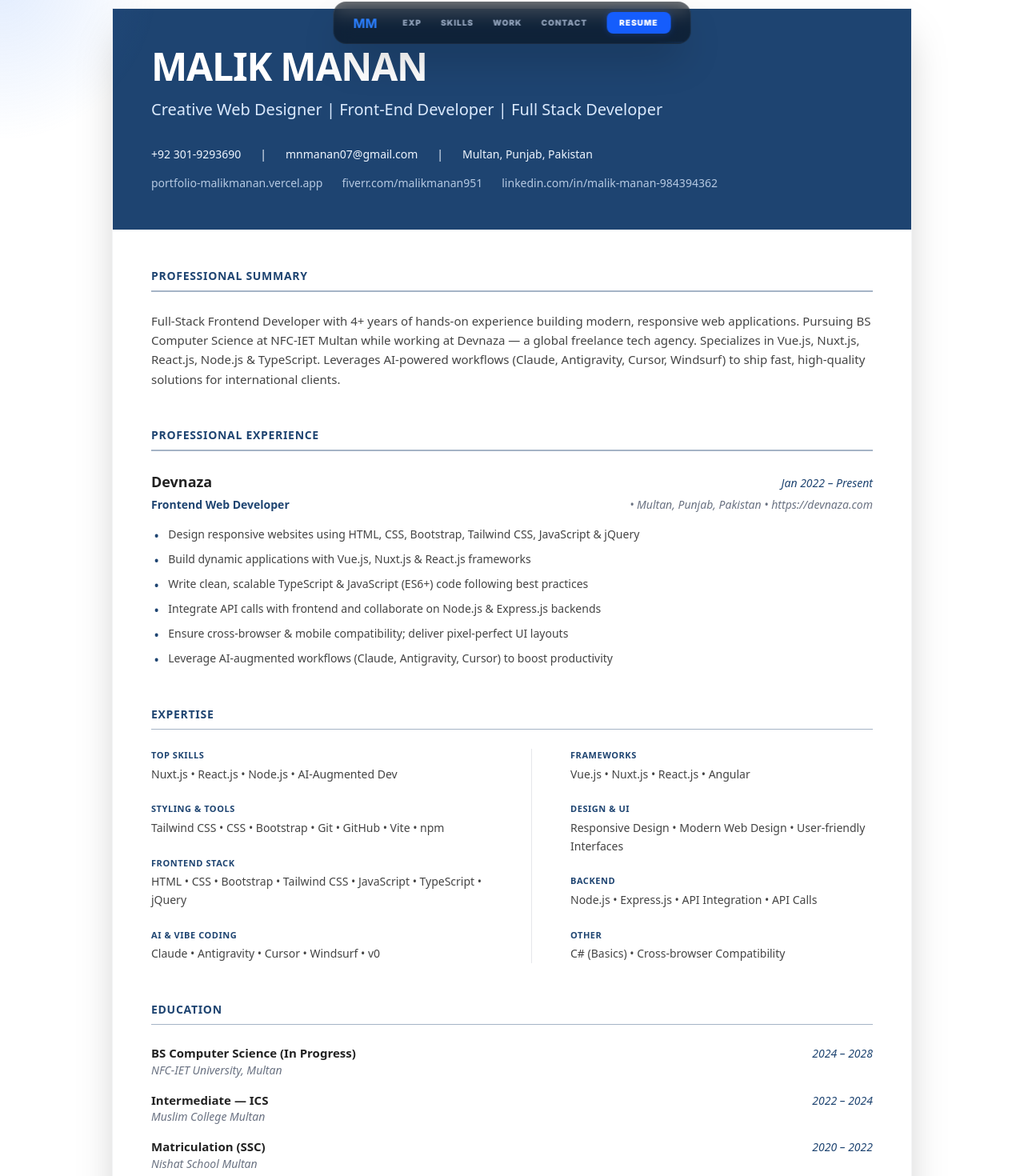
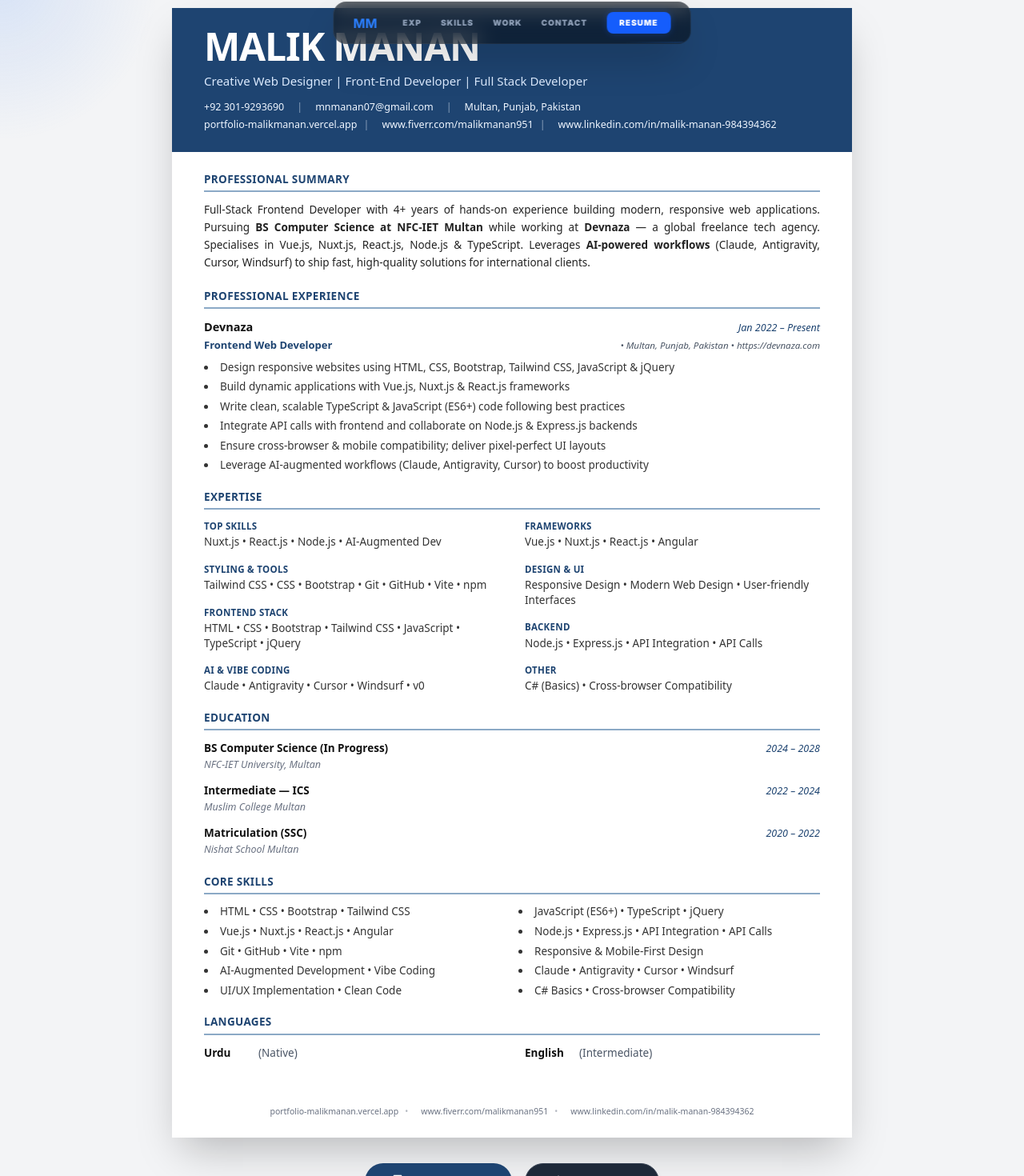
Before and after one commit to malikmanan07/Portfolio, a Next.js app: page /resume in a window 1280 px wide. Shown: the part 22-1492 px from the top of the page at 80% size. Built offline with nearby package versions, Linux system fonts and the light colour scheme.

Commit message:
Print or export resume

```diff
--- a/src/app/resume/page.tsx
+++ b/src/app/resume/page.tsx
@@ -4,155 +4,212 @@ import resume from "@/data/resume.json";
 
 export default function ResumePage() {
     return (
-        <div className="min-h-screen bg-white text-[#333] font-sans p-0 md:p-8">
-            <div className="max-w-[1000px] mx-auto shadow-2xl border border-gray-100 print:shadow-none print:border-none">
-                {/* Header */}
-                <div className="bg-[#1e4471] text-white p-8 md:p-12">
-                    <h1 className="text-5xl font-bold tracking-tight mb-4">{resume.basics.name}</h1>
-                    <p className="text-xl font-light text-blue-100 mb-8">{resume.basics.title}</p>
-                    <div className="flex flex-wrap gap-x-6 gap-y-2 text-sm text-blue-50 font-medium">
+        <div className="min-h-screen bg-gray-100 text-[#333] font-sans p-4 md:p-8 print:p-0 print:bg-white flex flex-col items-center">
+            {/* Global Print Styles */}
+            <style dangerouslySetInnerHTML={{ __html: `
+                @media print {
+                    @page {
+                        margin: 0mm !important; /* ZERO MARGIN so the blue header touches the physical paper edge */
+                        size: A4 portrait;
+                    }
+                    html {
+                        font-size: 10.5px !important; /* Stronger scale down so it definitively fits exactly on ONE PAGE */
+                    }
+                    body {
+                        background: white !important;
+                        margin: 0 !important;
+                        padding: 0 !important;
+                        width: 100% !important;
+                        -webkit-print-color-adjust: exact !important;
+                        print-color-adjust: exact !important;
+                    }
+                    .resume-paper {
+                        box-shadow: none !important;
+                        max-width: 100% !important;
+                        width: 100% !important;
+                        margin: 0 !important;
+                        padding: 0 !important;
+                    }
+                    .print\\:hidden {
+                        display: none !important;
+                    }
+                    /* Ensure exact line weight and color for print */
+                    .resume-divider {
+                        border-bottom: 2px solid #5b8db8 !important; /* Matches the lighter blue line in the image */
+                        opacity: 1 !important;
+                    }
+                    /* Ensure page breaks don't ruin layout even if small */
+                    section, h1, h2, h3, h4, p, li {
+                        page-break-inside: avoid !important;
+                        break-inside: avoid !important;
+                    }
+                }
+            `}} />
+
+            <div className="resume-paper bg-white w-full max-w-[850px] shadow-2xl overflow-hidden print:shadow-none mx-auto print:w-full print:max-w-none">
+
+                {/* Header Match Image - perfectly touches edge due to 0 margin, but we add inner padding print:px-12 (3rem) */}
+                <div className="bg-[#1e4471] text-white px-8 md:px-10 py-6 print:px-12 print:py-6">
+                    <h1 className="text-4xl md:text-5xl font-bold tracking-tight mb-2">{resume.basics.name}</h1>
+                    <p className="text-[13px] md:text-[15px] font-light text-blue-100 mb-3 block">{resume.basics.title}</p>
+                    <div className="flex flex-wrap gap-x-4 gap-y-1 text-[11.5px] md:text-[12.5px] text-blue-50 font-medium mb-1">
                         <span>{resume.basics.phone}</span>
-                        <span>|</span>
+                        <span className="opacity-50">|</span>
                         <span>{resume.basics.email}</span>
-                        <span>|</span>
+                        <span className="opacity-50">|</span>
                         <span>{resume.basics.location}</span>
                     </div>
-                    <div className="mt-4 flex flex-wrap gap-x-6 gap-y-2 text-sm text-blue-100/80">
+                    <div className="flex flex-wrap gap-x-4 gap-y-1 text-[11.5px] md:text-[12.5px] text-blue-50 font-medium">
                         {resume.basics.links.map((link, idx) => (
-                            <a key={idx} href={link.url} target="_blank" rel="noopener noreferrer" className="hover:text-white hover:underline transition-all">
-                                {link.label}
+                            <span key={idx} className="flex items-center gap-2">
+                                <a href={link.url} target="_blank" rel="noopener noreferrer" className="hover:text-white transition-all">
+                                    {link.url.replace(/^https?:\/\//, '')}
                                 </a>
+                                {idx < resume.basics.links.length - 1 && <span className="opacity-50">|</span>}
+                            </span>
                         ))}
                     </div>
                 </div>
 
-                <div className="p-8 md:p-12 space-y-12">
-                    {/* Professional Summary */}
+                {/* Content Match Image - with inner padding to keep text safe from raw physical edges */}
+                <div className="px-8 md:px-10 py-6 space-y-5 print:px-12 print:py-6 print:space-y-4 text-[12.5px] md:text-[13.5px] text-[#222]">
+
+                    {/* PROFESSIONAL SUMMARY */}
                     <section>
-                        <h2 className="text-[#1e4471] text-sm font-bold uppercase tracking-wider mb-2">Professional Summary</h2>
-                        <div className="w-full h-[1.5px] bg-[#1e4471] mb-6 opacity-40"></div>
-                        <p className="text-[15px] leading-relaxed text-[#444] font-medium">
-                            {resume.basics.summary}
+                        <h2 className="text-[#1e4471] text-[13.5px] font-bold uppercase tracking-wide mb-1">Professional Summary</h2>
+                        <div className="resume-divider border-b-2 border-[#8ba9c6] mb-3 print:mb-2"></div>
+                        <p className="leading-relaxed text-justify">
+                            Full-Stack Frontend Developer with 4+ years of hands-on experience building modern, responsive web applications. Pursuing <span className="font-bold">BS Computer Science at NFC-IET Multan</span> while working at <span className="font-bold">Devnaza</span> — a global freelance tech agency. Specialises in Vue.js, Nuxt.js, React.js, Node.js & TypeScript. Leverages <span className="font-bold">AI-powered workflows</span> (Claude, Antigravity, Cursor, Windsurf) to ship fast, high-quality solutions for international clients.
                         </p>
                     </section>
 
-                    {/* Professional Experience */}
+                    {/* PROFESSIONAL EXPERIENCE */}
                     <section>
-                        <h2 className="text-[#1e4471] text-sm font-bold uppercase tracking-wider mb-2">Professional Experience</h2>
-                        <div className="w-full h-[1.5px] bg-[#1e4471] mb-6 opacity-40"></div>
+                        <h2 className="text-[#1e4471] text-[13.5px] font-bold uppercase tracking-wide mb-1">Professional Experience</h2>
+                        <div className="resume-divider border-b-2 border-[#8ba9c6] mb-3 print:mb-2"></div>
+                        <div className="space-y-4 print:space-y-3">
                             {resume.experience.map((exp, idx) => (
-                            <div key={idx} className="mb-0">
-                                <div className="flex justify-between items-baseline mb-1">
-                                    <h3 className="font-bold text-lg text-[#222]">{exp.company}</h3>
-                                    <span className="text-[#1e4471] font-normal italic text-sm">{exp.dates}</span>
+                                <div key={idx}>
+                                    <div className="flex justify-between items-baseline mb-0.5">
+                                        <h3 className="font-bold text-[14.5px] text-[#111]">{exp.company}</h3>
+                                        <span className="text-[#1e4471] font-medium italic text-[12.5px]">{exp.dates}</span>
                                     </div>
-                                <div className="flex justify-between items-baseline mb-4 text-[14px]">
-                                    <span className="text-[#1e4471] font-bold">{exp.role}</span>
-                                    <span className="text-gray-500 italic">• {exp.location} • <a href={`https://${exp.website}`} className="hover:underline">{exp.website}</a></span>
+                                    <div className="flex justify-between items-baseline mb-2 print:mb-1">
+                                        <span className="text-[#1e4471] font-bold text-[13px]">{exp.role}</span>
+                                        <span className="text-gray-600 font-medium italic text-[11.5px]">• {exp.location} • {exp.website}</span>
                                     </div>
-                                <ul className="space-y-2">
+                                    <ul className="space-y-1.5 print:space-y-1 list-disc list-outside ml-4">
                                         {exp.bullets.map((bullet, bIdx) => (
-                                        <li key={bIdx} className="text-[14px] text-[#444] flex items-start gap-3 pl-1">
-                                            <span className="text-[#1e4471] mt-0.5 font-black">•</span>
+                                            <li key={bIdx} className="text-[#333] pl-1 leading-snug">
                                                 {bullet}
                                             </li>
                                         ))}
                                     </ul>
                                 </div>
                             ))}
+                        </div>
                     </section>
 
-                    {/* Expertise */}
+                    {/* EXPERTISE */}
                     <section>
-                        <h2 className="text-[#1e4471] text-sm font-bold uppercase tracking-wider mb-2">Expertise</h2>
-                        <div className="w-full h-[1.5px] bg-[#1e4471] mb-6 opacity-40"></div>
-                        <div className="grid grid-cols-1 md:grid-cols-2 gap-x-12 gap-y-6">
-                            <div className="space-y-6">
+                        <h2 className="text-[#1e4471] text-[13.5px] font-bold uppercase tracking-wide mb-1">Expertise</h2>
+                        <div className="resume-divider border-b-2 border-[#8ba9c6] mb-3 print:mb-2"></div>
+                        <div className="grid grid-cols-2 gap-x-8 gap-y-4 print:gap-y-3">
+                            {/* Left Column */}
+                            <div className="space-y-4 print:space-y-3">
                                 {resume.skills.slice(0, 4).map((item, idx) => (
                                     <div key={idx}>
-                                        <h4 className="text-[11px] font-extrabold text-[#1e4471] uppercase mb-1 tracking-wider">{item.category}</h4>
-                                        <p className="text-[14px] text-[#444] leading-relaxed font-medium">{item.items.join(' • ')}</p>
+                                        <h4 className="text-[11.5px] font-bold text-[#1e4471] uppercase mb-0.5 tracking-wide">{item.category}</h4>
+                                        <p className="text-[#333] font-medium leading-snug">{item.items.join(' • ')}</p>
                                     </div>
                                 ))}
                             </div>
-                            <div className="space-y-6 border-l-0 md:border-l border-gray-200 md:pl-12">
+                            {/* Right Column */}
+                            <div className="space-y-4 print:space-y-3">
                                 {resume.skills.slice(4).map((item, idx) => (
                                     <div key={idx}>
-                                        <h4 className="text-[11px] font-extrabold text-[#1e4471] uppercase mb-1 tracking-wider">{item.category}</h4>
-                                        <p className="text-[14px] text-[#444] leading-relaxed font-medium">{item.items.join(' • ')}</p>
+                                        <h4 className="text-[11.5px] font-bold text-[#1e4471] uppercase mb-0.5 tracking-wide">{item.category}</h4>
+                                        <p className="text-[#333] font-medium leading-snug">{item.items.join(' • ')}</p>
                                     </div>
                                 ))}
                             </div>
                         </div>
                     </section>
 
-                    {/* Education */}
+                    {/* EDUCATION */}
                     <section>
-                        <h2 className="text-[#1e4471] text-sm font-bold uppercase tracking-wider mb-2">Education</h2>
-                        <div className="w-full h-[1.5px] bg-[#1e4471] mb-6 opacity-40"></div>
-                        <div className="space-y-4">
+                        <h2 className="text-[#1e4471] text-[13.5px] font-bold uppercase tracking-wide mb-1">Education</h2>
+                        <div className="resume-divider border-b-2 border-[#8ba9c6] mb-3 print:mb-2"></div>
+                        <div className="space-y-3 print:space-y-2">
                             {resume.education.map((edu, idx) => (
                                 <div key={idx} className="flex justify-between items-baseline">
                                     <div>
-                                        <h3 className="font-bold text-[15px] text-[#222]">{edu.degree}</h3>
-                                        <p className="text-sm text-gray-500 italic">{edu.institution}</p>
+                                        <h3 className="font-bold text-[13.5px] text-[#111]">{edu.degree}</h3>
+                                        <p className="text-[12.5px] text-gray-500 italic mt-0.5">{edu.institution}</p>
                                     </div>
-                                    <span className="text-[#1e4471] text-sm italic">{edu.dates}</span>
+                                    <span className="text-[#1e4471] text-[12.5px] italic font-medium">{edu.dates}</span>
                                 </div>
                             ))}
                         </div>
                     </section>
 
-                    {/* Core Skills */}
+                    {/* CORE SKILLS */}
                     <section>
-                        <h2 className="text-[#1e4471] text-sm font-bold uppercase tracking-wider mb-2">Core Skills</h2>
-                        <div className="w-full h-[1.5px] bg-[#1e4471] mb-6 opacity-40"></div>
-                        <div className="grid grid-cols-1 md:grid-cols-2 gap-x-12 gap-y-2">
+                        <h2 className="text-[#1e4471] text-[13.5px] font-bold uppercase tracking-wide mb-1">Core Skills</h2>
+                        <div className="resume-divider border-b-2 border-[#8ba9c6] mb-3 print:mb-2"></div>
+                        <ul className="grid grid-cols-2 gap-x-8 gap-y-1.5 print:gap-y-1 list-disc list-outside ml-4">
                             {resume.coreSkills.map((skill, idx) => (
-                                <li key={idx} className="text-[14px] text-[#444] list-none flex items-start gap-3 pl-1">
-                                    <span className="text-[#1e4471] mt-0.5 font-black">•</span>
+                                <li key={idx} className="text-[#333] leading-snug pl-1">
                                     {skill}
                                 </li>
+                            ))}
+                        </ul>
+                    </section>
+
+                    {/* LANGUAGES */}
+                    <section>
+                        <h2 className="text-[#1e4471] text-[13.5px] font-bold uppercase tracking-wide mb-1">Languages</h2>
+                        <div className="resume-divider border-b-2 border-[#8ba9c6] mb-3 print:mb-2"></div>
+                        <div className="grid grid-cols-2 gap-x-8 gap-y-1.5 mb-8 print:mb-2">
+                            {resume.languages.map((lang, idx) => (
+                                <div key={idx} className="flex gap-2">
+                                    <span className="font-bold text-[#111] w-[60px]">{lang.language}</span>
+                                    <span className="text-gray-600 font-medium">({lang.level})</span>
+                                </div>
                             ))}
                         </div>
                     </section>
 
-                    {/* Languages */}
-                    <section>
-                        <h2 className="text-[#1e4471] text-sm font-bold uppercase tracking-wider mb-2">Languages</h2>
-                        <div className="w-full h-[1.5px] bg-[#1e4471] mb-6 opacity-40"></div>
-                        <div className="grid grid-cols-2 md:grid-cols-2 gap-x-12">
-                            {resume.languages.map((lang, idx) => (
-                                <div key={idx} className="flex gap-2">
-                                    <span className="font-bold text-[#222]">{lang.language}</span>
-                                    <span className="text-gray-500 font-medium tracking-tight">({lang.level})</span>
-                                </div>
-                            ))}
-                        </div>
-                    </section>
                 </div>
 
-                {/* Footer Links */}
-                <div className="border-t border-gray-100 px-12 py-8 flex flex-wrap justify-center gap-x-6 gap-y-2 text-[11px] text-gray-400 font-medium">
+                {/* Footer Links Match Image */}
+                <div className="px-8 md:px-10 pb-6 print:pb-4 flex flex-wrap justify-center gap-x-4 gap-y-2 text-[10.5px] text-gray-500 font-medium">
                     {resume.basics.links.map((link, idx) => (
                         <span key={idx} className="flex items-center gap-2">
                              <a href={link.url} target="_blank" rel="noopener noreferrer" className="hover:text-[#1e4471] transition-all">
-                                {link.label}
+                                {link.url.replace(/^https?:\/\//, '')}
                             </a>
-                            {idx < resume.basics.links.length - 1 && <span className="text-gray-300">•</span>}
+                            {idx < resume.basics.links.length - 1 && <span className="opacity-50">•</span>}
                         </span>
                     ))}
                 </div>
             </div>
 
-            {/* Print Button Wrapper */}
-            <div className="max-w-[1000px] mx-auto mt-8 mb-16 text-center print:hidden">
+            {/* Action Buttons */}
+            <div className="w-full flex justify-center mt-8 mb-16 gap-4 print:hidden">
                 <button
                     onClick={() => window.print()}
-                    className="bg-[#1e4471] text-white px-8 py-3 rounded-full font-bold hover:bg-[#2c5d94] transition-all shadow-lg text-sm flex items-center gap-2 mx-auto"
+                    className="bg-[#1e4471] text-white px-8 py-3 rounded-full font-bold hover:bg-[#2c5d94] transition-all shadow-lg text-sm flex items-center gap-2"
                 >
                     <svg xmlns="http://www.w3.org/2000/svg" width="18" height="18" viewBox="0 0 24 24" fill="none" stroke="currentColor" strokeWidth="2" strokeLinecap="round" strokeLinejoin="round"><path d="M6 9V2h12v7"></path><path d="M6 18H4a2 2 0 0 1-2-2v-5a2 2 0 0 1 2-2h16a2 2 0 0 1 2 2v5a2 2 0 0 1-2 2h-2"></path><rect x="6" y="14" width="12" height="8"></rect></svg>
-                    Print Resume / Save as PDF
+                    Print Resume
+                </button>
+                <button
+                    onClick={() => window.print()}
+                    className="bg-gray-800 text-white px-8 py-3 rounded-full font-bold hover:bg-black transition-all shadow-lg text-sm flex items-center gap-2 border border-gray-700"
+                >
+                    <svg xmlns="http://www.w3.org/2000/svg" width="18" height="18" viewBox="0 0 24 24" fill="none" stroke="currentColor" strokeWidth="2" strokeLinecap="round" strokeLinejoin="round"><path d="M21 15v4a2 2 0 0 1-2-2H5a2 2 0 0 1-2-2v-4"></path><polyline points="7 10 12 15 17 10"></polyline><line x1="12" y1="15" x2="12" y2="3"></line></svg>
+                    Export PDF
                 </button>
             </div>
         </div>
--- a/src/components/AnimatedBackground.tsx
+++ b/src/components/AnimatedBackground.tsx
@@ -112,7 +112,7 @@ const AnimatedBackground: React.FC = () => {
     }, []);
 
     return (
-        <div className="fixed inset-0 z-[-1] bg-[#020617]">
+        <div className="fixed inset-0 z-[-1] bg-[#020617] print:hidden">
             <div className="absolute inset-0 bg-[radial-gradient(circle_at_50%_50%,_rgba(29,78,216,0.15),transparent_70%)]" />
             <canvas
                 ref={canvasRef}
--- a/src/components/CustomCursor.tsx
+++ b/src/components/CustomCursor.tsx
@@ -22,7 +22,7 @@ export default function CustomCursor() {
 
     return (
         <motion.div
-            className="mouse-pointer hidden md:block"
+            className="mouse-pointer hidden md:block print:hidden"
             style={{
                 left: cursorX,
                 top: cursorY,
--- a/src/components/Navbar.tsx
+++ b/src/components/Navbar.tsx
@@ -2,8 +2,10 @@
 
 import { motion } from "framer-motion";
 import { useState, useEffect } from "react";
+import { usePathname } from "next/navigation";
 
 export default function Navbar() {
+    const pathname = usePathname();
     const [scrolled, setScrolled] = useState(false);
 
     useEffect(() => {
@@ -23,7 +25,7 @@ export default function Navbar() {
         <motion.nav
             initial={{ y: -100 }}
             animate={{ y: 0 }}
-            className={`fixed top-6 left-1/2 -translate-x-1/2 z-[90] transition-all duration-300 ${scrolled ? "w-[90%] md:w-auto" : "w-auto"
+            className={`fixed top-6 left-1/2 -translate-x-1/2 z-[90] transition-all duration-300 print:hidden ${scrolled ? "w-[90%] md:w-auto" : "w-auto"
                 }`}
         >
             <div className="glass px-6 py-3 rounded-2xl flex items-center gap-8 shadow-2xl border-white/5 bg-black/50 overflow-hidden relative">
@@ -39,7 +41,7 @@ export default function Navbar() {
                     {links.map((link) => (
                         <a
                             key={link.id}
-                            href={`#${link.id}`}
+                            href={pathname === "/" ? `#${link.id}` : `/#${link.id}`}
                             className="text-[10px] font-black tracking-widest text-slate-400 hover:text-white transition-colors"
                         >
                             {link.name}
```
Lines whose indentation alone changed are shown as unchanged.
